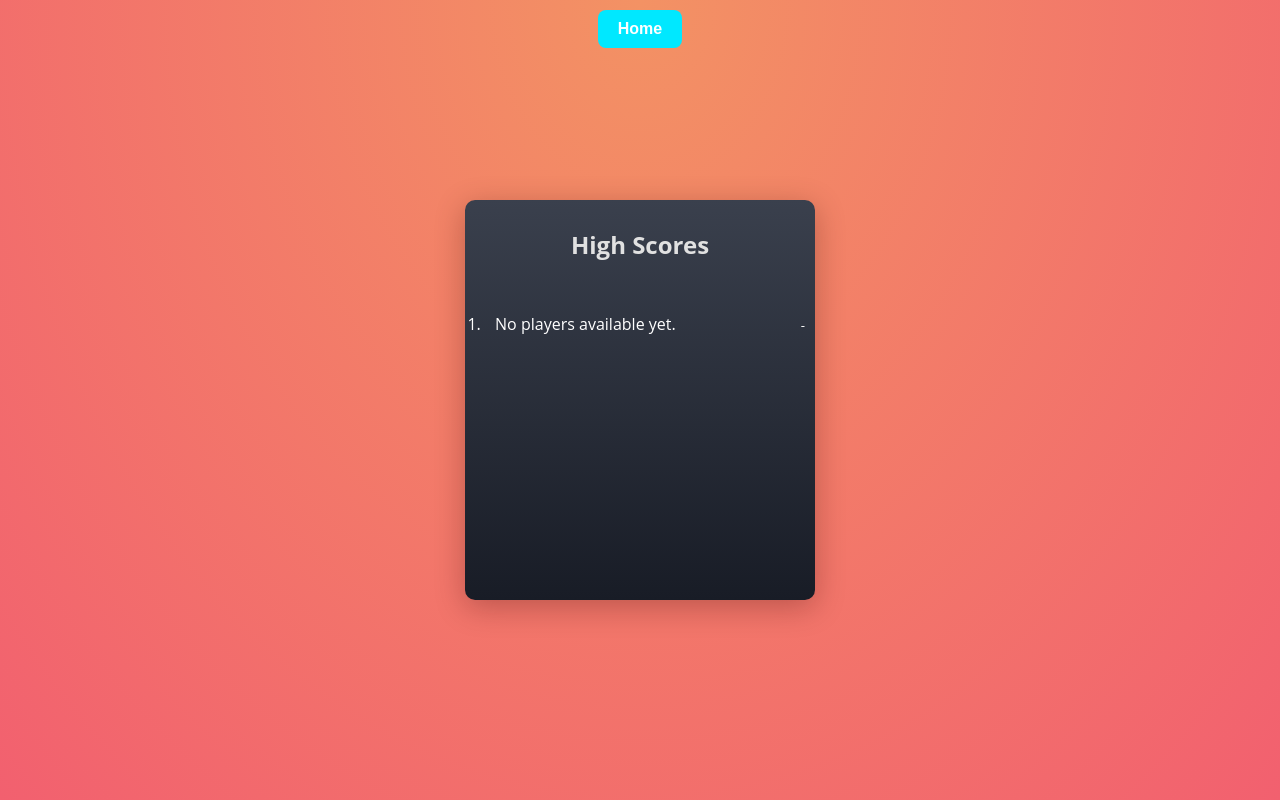
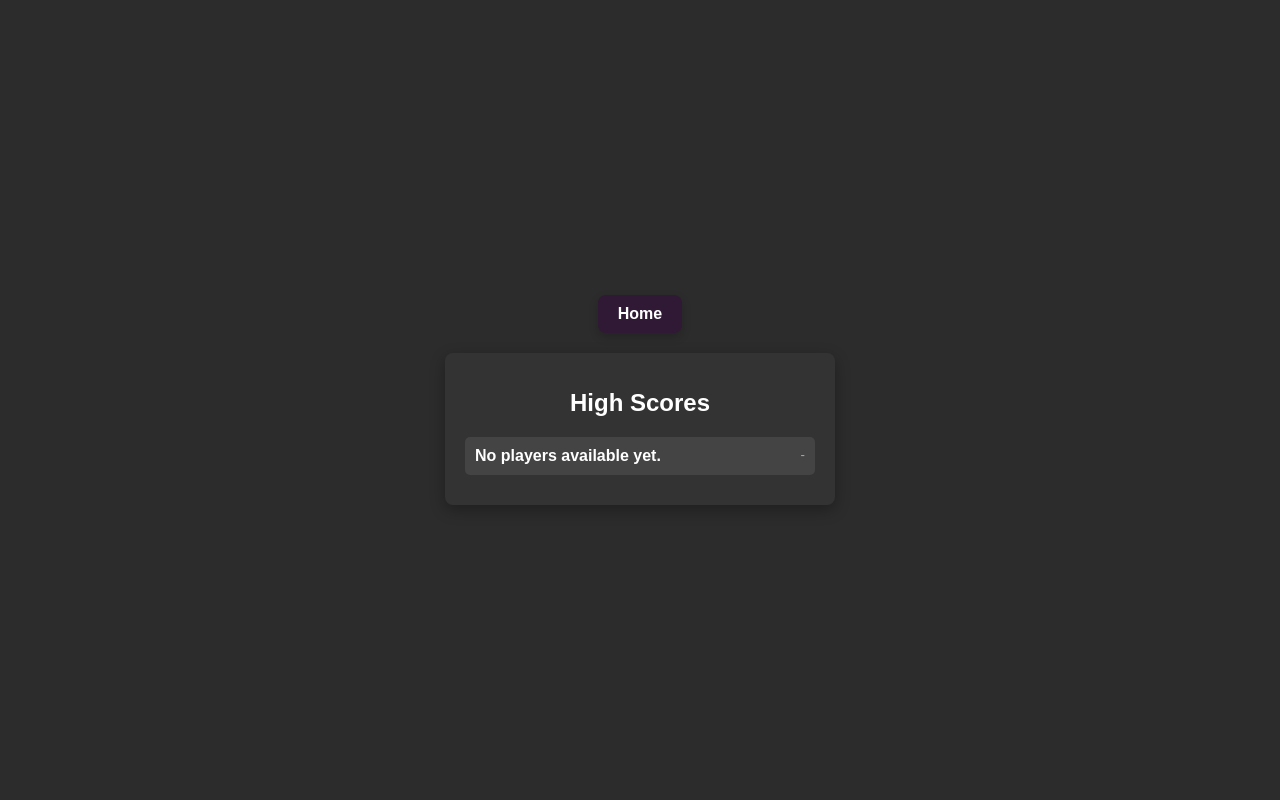
Before and after one commit to graverspng/quiz-group, a PHP site: page /leaderboard in a window 1280 px wide. Run offline with PHP 8.4, Linux system fonts and the light colour scheme; data that the repository does not hold is empty.

Commit message:
leaderboard style
nfahbsjhf

```diff
--- a/App/views/tasks/leaderboard.view.php
+++ b/App/views/tasks/leaderboard.view.php
@@ -11,90 +11,91 @@ $users = $leaderboard->getGlobalLeaderboard();
     <meta name="viewport" content="width=device-width, initial-scale=1.0">
     <title>Global Leaderboard</title>
     <style>
-        * {
-            box-sizing: border-box;
+        body {
+            background-color: #2c2c2c; /* Gray background */
+            color: #fff; /* White text color */
+            font-family: Arial, sans-serif;
+            display: flex;
+            justify-content: center;
+            align-items: center;
+            flex-direction: column; /* Stack button and leaderboard vertically */
+            height: 100vh;
+            margin: 0;
         }
 
-        body {
-            min-height: 450px;
-            height: 100vh;
-            margin: 0;
-            background: radial-gradient(ellipse farthest-corner at center top, #f39264 0%, #f2606f 100%);
-            color: #fff;
-            font-family: 'Open Sans', sans-serif;
+        .leaderboard {
+            background-color: #333; /* Dark gray background for leaderboard */
+            width: 350px;
+            padding: 20px;
+            border-radius: 8px;
+            box-shadow: 0 5px 15px rgba(0, 0, 0, 0.3);
+            text-align: center;
         }
 
-        /* Navigation bar styling */
+        h1 {
+            font-size: 24px;
+            margin-bottom: 20px;
+        }
+
+        ol {
+            list-style: none;
+            padding: 0;
+            margin: 0;
+        }
+
+        li {
+            padding: 10px;
+            background-color: #444;
+            margin-bottom: 10px;
+            border-radius: 5px;
+            display: flex;
+            justify-content: space-between;
+        }
+
+        li mark {
+            background: none;
+            font-weight: bold;
+            color: #fff;
+        }
+
+        li small {
+            color: #aaa;
+        }
+
+        /* Center the button */
         .navbar {
+            margin-bottom: 20px; /* Add space below the button */
+        }
+
+        .navbar form {
             display: flex;
             justify-content: center;
-            padding: 10px;
-            position: relative;
-            z-index: 10;
         }
 
         .navbar button {
-            background-color: #00E8FF;
+            background-color: #301934; /* Initial purple color */
+            color: #fff;
             border: none;
-            color: white;
             padding: 10px 20px;
+            border-radius: 8px;
             font-size: 16px;
             font-weight: bold;
             cursor: pointer;
-            border-radius: 8px;
-            margin: 0 5px;
+            box-shadow: 0 4px 10px rgba(0, 0, 0, 0.2); /* Initial box shadow */
             transition: all 0.3s ease;
         }
 
+        /* On hover: darker purple, shadow, and small upward movement */
         .navbar button:hover {
-            background-color: #00B8C1;
+            background-color: purple;
+            box-shadow: 0 6px 15px rgba(0, 0, 0, 0.3);
+            transform: translateY(-2px);
         }
 
-        /* Leaderboard styling */
-        .leaderboard {
-            position: absolute;
-            top: 50%;
-            left: 50%;
-            transform: translate(-50%, -50%);
-            width: 350px; /* Increased width */
-            height: 400px; /* Increased height */
-            background: linear-gradient(to bottom, #3a404d, #181c26);
-            border-radius: 10px;
-            box-shadow: 0 7px 30px rgba(62, 9, 11, .3);
-            overflow: auto; /* Allow scrolling if needed */
-        }
-
-        .leaderboard h1 {
-            font-size: 24px; /* Increased font size */
-            color: #e1e1e1;
-            padding: 12px 13px 18px;
-            text-align: center; /* Center title */
-        }
-
-        .leaderboard ol {
-            padding-left: 20px;
-        }
-
-        .leaderboard li {
-            position: relative;
-            font-size: 16px; /* Increased font size */
-            padding: 18px 10px 18px 10px; /* Adjusted padding */
-            cursor: pointer;
-        }
-
-        .leaderboard li mark {
-            position: absolute;
-            top: 0;
-            left: 0;
-            width: 100%;
-            padding: 18px 10px;
-            background: none;
-            color: #fff;
-        }
-
-        .leaderboard li small {
-            display: block;
-            text-align: right;
+        /* On active (click): button returns to its original position with a smaller shadow */
+        .navbar button:active {
+            transform: translateY(0);
+            box-shadow: 0 2px 6px rgba(0, 0, 0, 0.2);
         }
     </style>
 </head>
@@ -102,7 +103,7 @@ $users = $leaderboard->getGlobalLeaderboard();
 
 <div class="navbar">
     <form action="/" method="post">
-        <button class="fourOfour-button" type="submit">Home</button>
+        <button type="submit" class="template_button_admin">Home</button>
     </form>
 </div>
 
--- a/database/db.sql
+++ b/database/db.sql
@@ -11,7 +11,6 @@ CREATE TABLE `users` (
   PRIMARY KEY (`user_id`),
   UNIQUE KEY `username` (`username`)
 ) ENGINE=InnoDB DEFAULT CHARSET=utf8;
-
 
 CREATE TABLE quizzes (
     quiz_id INT PRIMARY KEY AUTO_INCREMENT,
```
